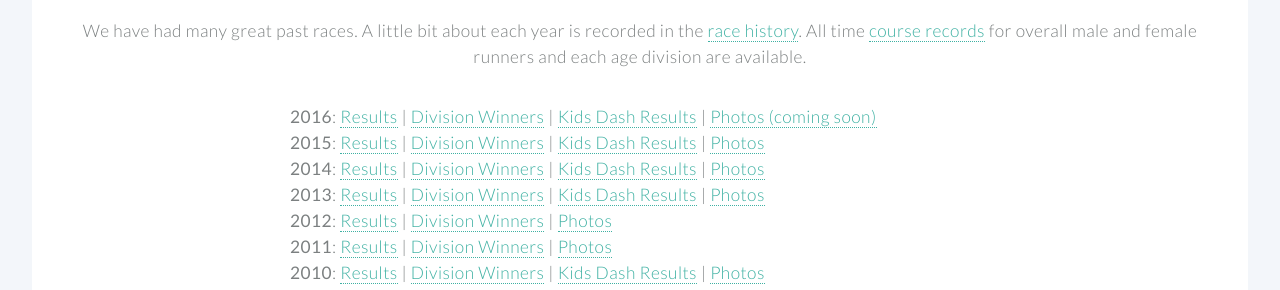
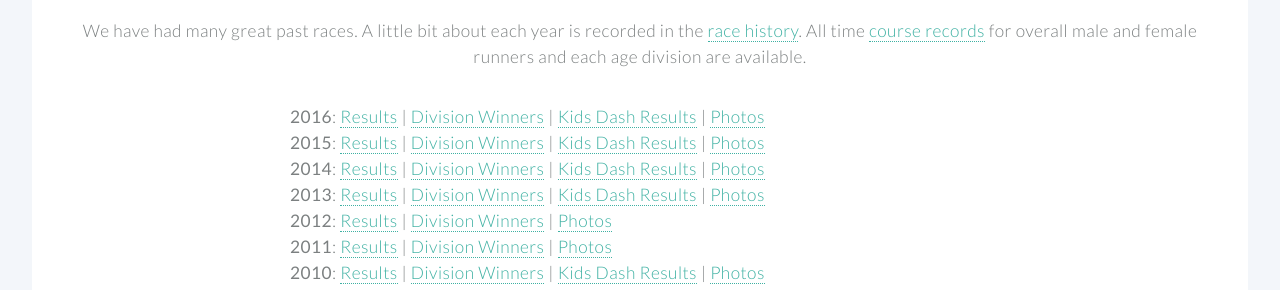
Before and after one commit to benhansen-io/HighFives5k, a Jekyll site: the page built from index.html, in a window 1280 px wide and 900 px high, scrolled down 4659 px. Shown: the part 154-444 px from the top of the window. Built offline with Jekyll 4.4.1, drawn with Linux system fonts in a browser that asks for light colours.

Commit message:
Update index.html

```diff
--- a/index.html
+++ b/index.html
@@ -164,7 +164,7 @@ high avenues of <strong>Salt Lake City</strong>.</p>
                 <p>We have had many great past races. A little bit about each year is recorded in the <a href="/race-history.html">race history</a>. All time <a href="/course-records.html">course records</a> for overall male and female runners and each age division are available.</p>
                 <div style="max-width: 700px; margin-left: auto; margin-right: auto;">
                 <p style="text-align: left;">
-                <b>2016</b>: <a href="/results/2016.html">Results</a> | <a href="/divisionwinners/2016.html">Division Winners</a> | <a href="/kidsdash/2016.html">Kids Dash Results</a> | <a>Photos (coming soon)</a><br>
+                <b>2016</b>: <a href="/results/2016.html">Results</a> | <a href="/divisionwinners/2016.html">Division Winners</a> | <a href="/kidsdash/2016.html">Kids Dash Results</a> | <a href="https://www.facebook.com/highfives5k/photos">Photos</a><br>
                 <b>2015</b>: <a href="/results/2015.html">Results</a> | <a href="/divisionwinners/2015.html">Division Winners</a> | <a href="/kidsdash/2015.html">Kids Dash Results</a> | <a href="https://www.facebook.com/highfives5k/photos_stream?tab=photos_albums">Photos</a><br>
                 <b>2014</b>: <a href="/results/2014.html">Results</a> | <a href="/divisionwinners/2014.html">Division Winners</a> | <a href="/kidsdash/2014.html">Kids Dash Results</a> | <a href="https://www.facebook.com/media/set/?set=a.514752465296289.1073741839.505422492895953&type=3">Photos</a><br>
                 <b>2013</b>: <a href="/results/2013.html">Results</a> | <a href="/divisionwinners/2013.html">Division Winners</a> | <a href="/kidsdash/2013.html">Kids Dash Results</a> | <a href="https://www.facebook.com/media/set/?set=a.505424502895752.1073741825.505422492895953&type=3" >Photos</a><br>
```
